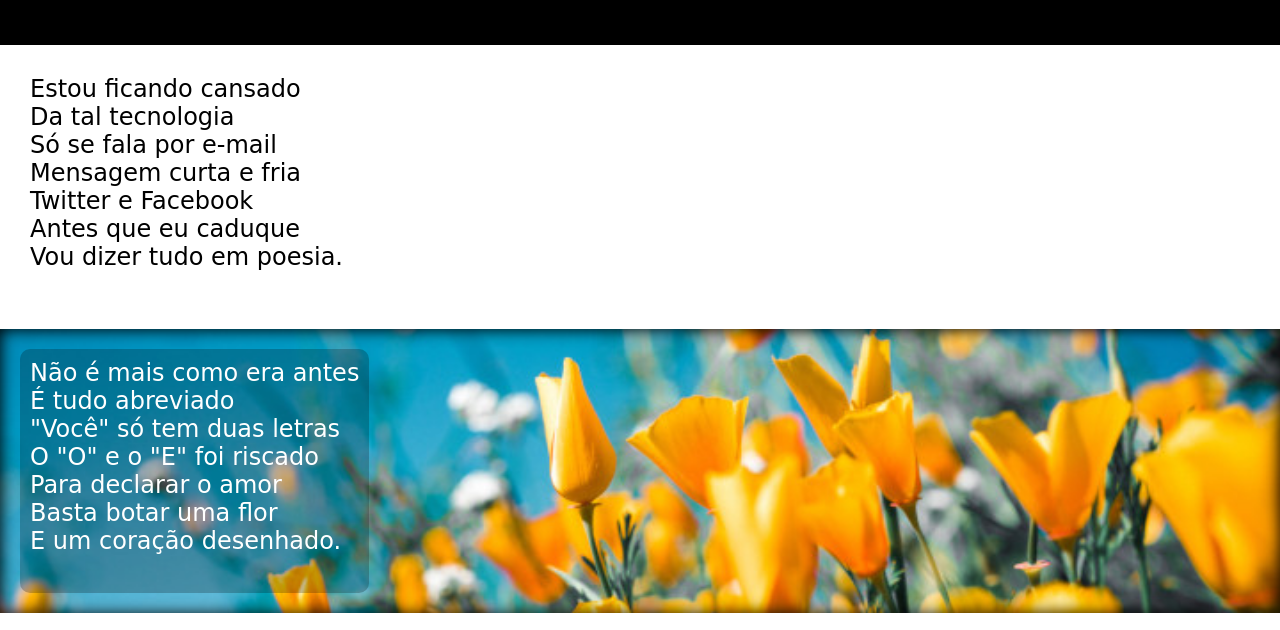
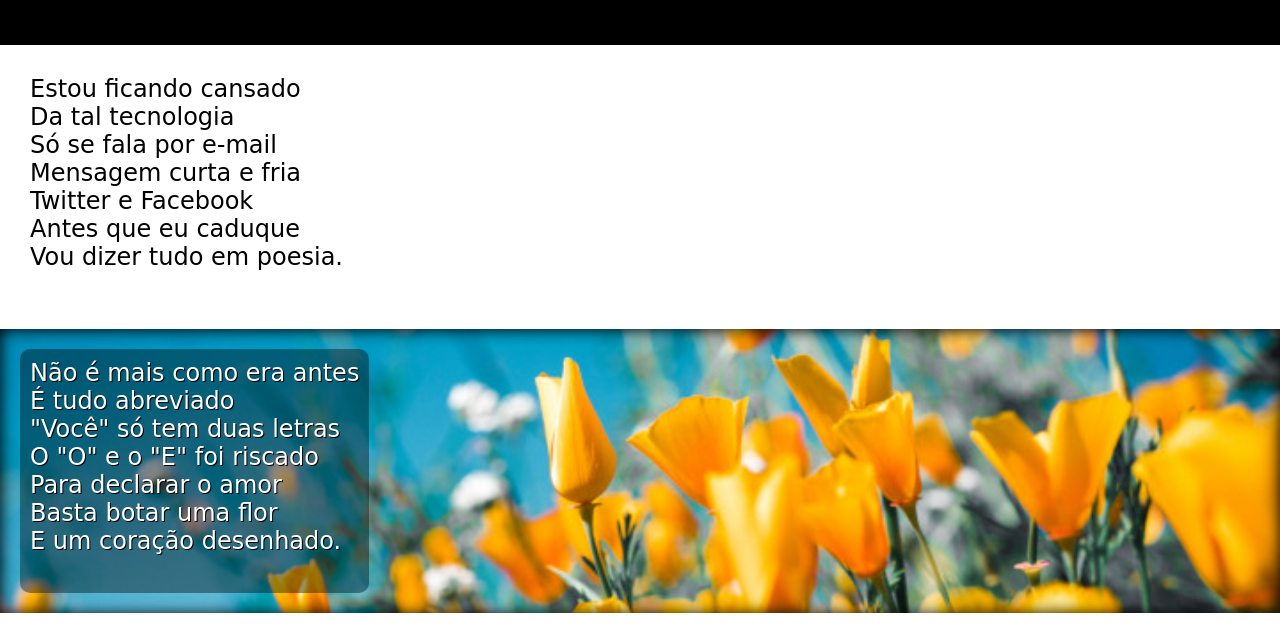
Before and after one commit to VitorAam/projeto-cordel, a plain HTML site: page index.html in a window 1280 px wide. Shown: the part 118-748 px from the top of the page. Drawn offline with Linux system fonts and the light colour scheme.

Commit message:
Atualização do site

```diff
--- a/style.css
+++ b/style.css
@@ -45,10 +45,11 @@ div {
     box-shadow: 1px 1px 15px black inset;
 }
 div > p {
-    background-color: rgba(0, 0, 0, 0.226);
+    background-color: rgba(0, 0, 0, 0.39);
     display: inline-block;
     border-radius: 10px;
     color: white;
+    text-shadow: 1px 1px 0px black;
 
 }
 
```
